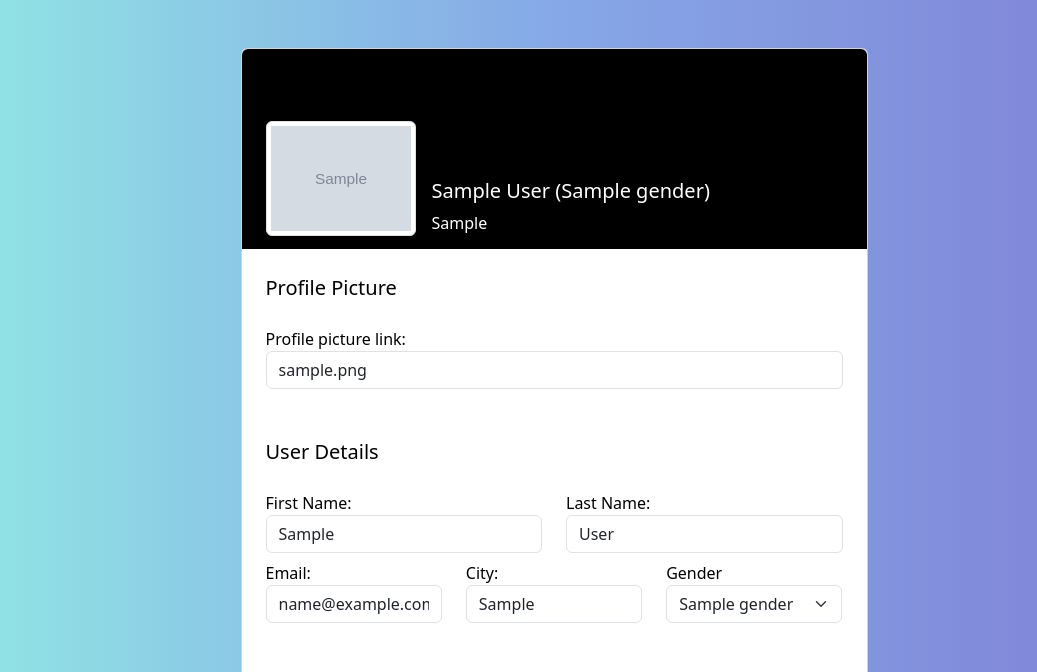
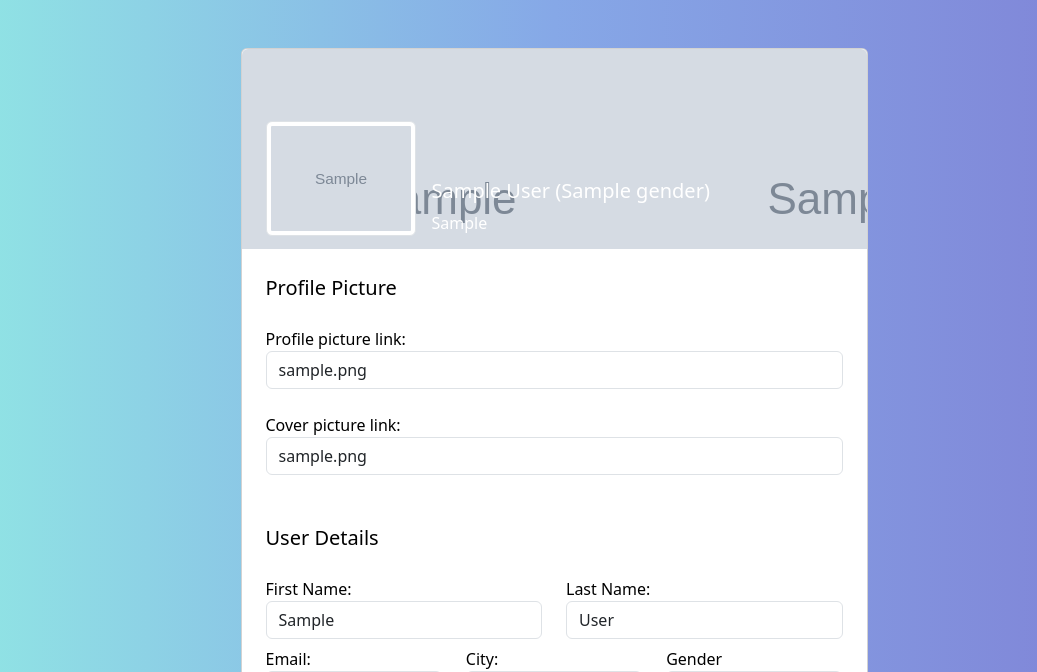
Before and after one commit to Johnny-FTW/Django-Profile-Viewer, a Django app: page /edit_profile in a window 1280 px wide. Shown: the part 56-728 px from the top of the page, without its empty margins (86-1123 px from the left). Run offline with Django 4.2, Linux system fonts and the light colour scheme; a user stored in the database is signed in; tables that the repository leaves empty hold one stand-in row (values such as "Sample post"); grey boxes marked "Sample" are stand-in pictures.

Commit message:
changed, models, cover pictures and chat to scroll down

```diff
--- a/chat/models.py
+++ b/chat/models.py
@@ -1,5 +1,3 @@
-
-
 from django.contrib.auth.models import User
 from django.db import models
 from django.utils import timezone
--- a/viewer/models.py
+++ b/viewer/models.py
@@ -25,7 +25,7 @@ class Profile(Model):
     city = CharField(max_length=50, null=True, blank=True)
     about = TextField(max_length=1024, null=True, blank=True)
     profile_picture = CharField(max_length=1024, null=True, blank=True)
-    timeline_picture = CharField(max_length=1024, null=True, blank=True)
+    cover_picture = CharField(max_length=1024, null=True, blank=True)
     photos = ManyToManyField(Photo, blank=True)
     followers = models.ManyToManyField(User, related_name='following', blank=True)
 
--- a/viewer/templates/edit_profile.html
+++ b/viewer/templates/edit_profile.html
@@ -1,7 +1,6 @@
 {% extends 'base.html' %}
 {% load static %}
 {% block title %}Edit profile{% endblock %}
-
 {% block content %}
 
 <section class="h-100 gradient-custom-2">
@@ -9,7 +8,7 @@
         <div class="row d-flex justify-content-center align-items-center h-100">
             <div class="col col-lg-9 col-xl-7">
                 <div class="card">
-                    <div class="rounded-top text-white d-flex flex-row" style="background-color: #000; height:200px;">
+                    <div class="rounded-top text-white d-flex flex-row" style="background-image: url('{{ profile.cover_picture }}'); background-color: black; height: 200px;">
                         <div class="ms-4 mt-5 d-flex flex-column" style="width: 150px;">
                             {% if profile.profile_picture %}
                             <img src="{{ profile.profile_picture }}"
@@ -44,6 +43,10 @@
                                     <label>Profile picture link:</label>
                                     <input type="text" class="form-control" name="photo" id="profile_photo"
                                            value="{% if profile.profile_picture %}{{ profile.profile_picture }}{% endif %}">
+                                    <br>
+                                    <label>Cover picture link:</label>
+                                    <input type="text" class="form-control" name="cover" id="cover"
+                                           value="{% if profile.cover_picture %}{{ profile.cover_picture }}{% endif %}">
                                 </div>
                             </div>
 
--- a/viewer/templates/profile.html
+++ b/viewer/templates/profile.html
@@ -9,7 +9,7 @@
             <div class="col col-lg-9 col-xl-7">
                 <div class="card">
 
-                    <div class="rounded-top text-white d-flex flex-row" style="background-image: url('path/to/image.jpg'); background-color: black; height: 200px;">
+                    <div class="rounded-top text-white d-flex flex-row" style="background-image: url('{{ profile.cover_picture }}'); background-color: black; height: 200px;">
                         <div class="ms-4 mt-5 d-flex flex-column" style="width: 150px;">
                             {% if profile.profile_picture %}
                             <img src="{{ profile.profile_picture }}"
--- a/viewer/views.py
+++ b/viewer/views.py
@@ -49,6 +49,7 @@ def edit_profile(request):
         last_name = request.POST.get('last_name').strip()
         email = request.POST.get('email').strip()
         gender = request.POST.get('gender', '')
+        cover_picture = request.POST.get('cover').strip()
 
         if profile_picture:
             url_validator = URLValidator()
@@ -63,6 +64,7 @@ def edit_profile(request):
 
         profile.city = city
         profile.about = about
+        profile.cover_picture = cover_picture
 
         if gender:
             selected_gender = Gender.objects.get(id=gender)
```
Also changed, not shown: chat/static/chat.js (+11 -0 lines).
